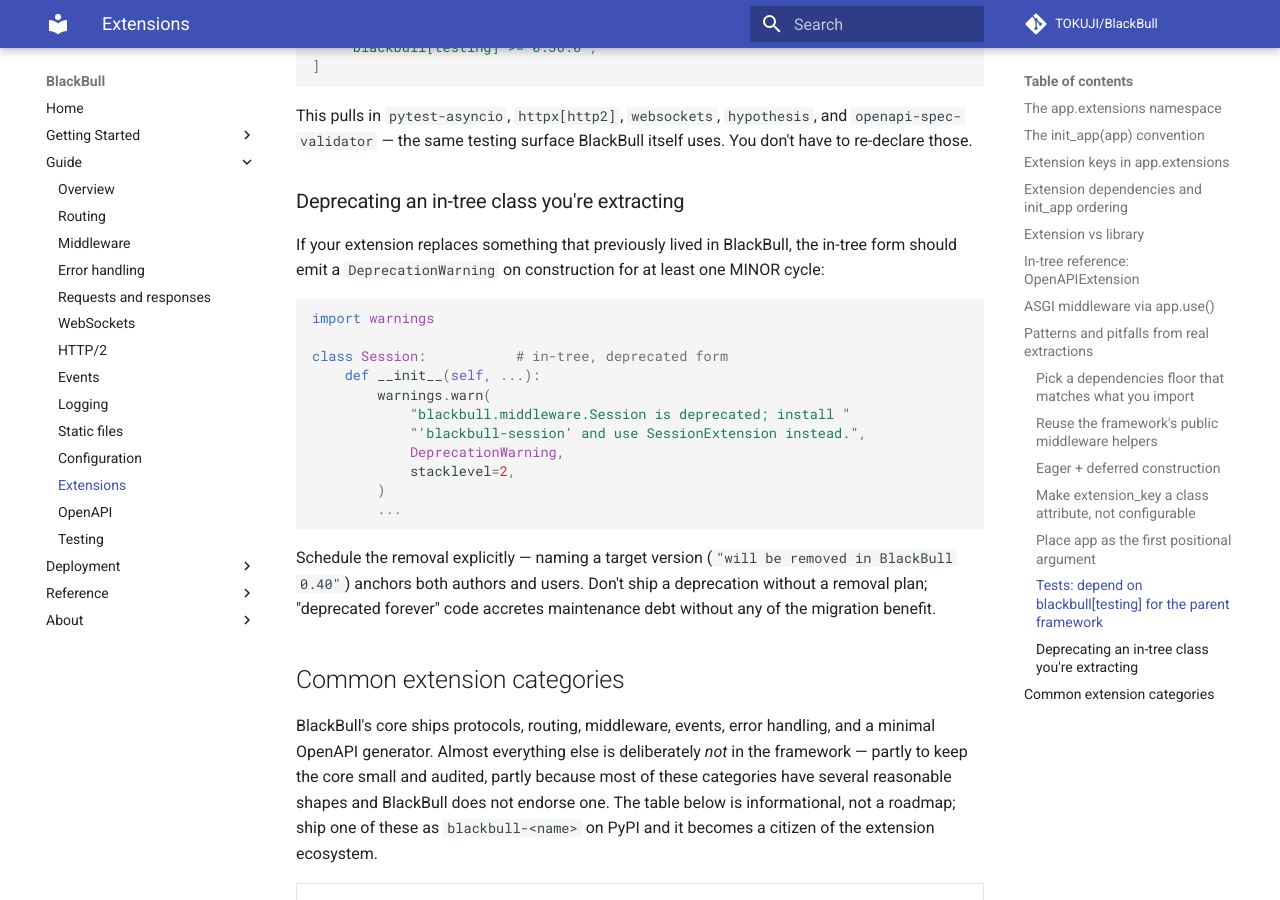
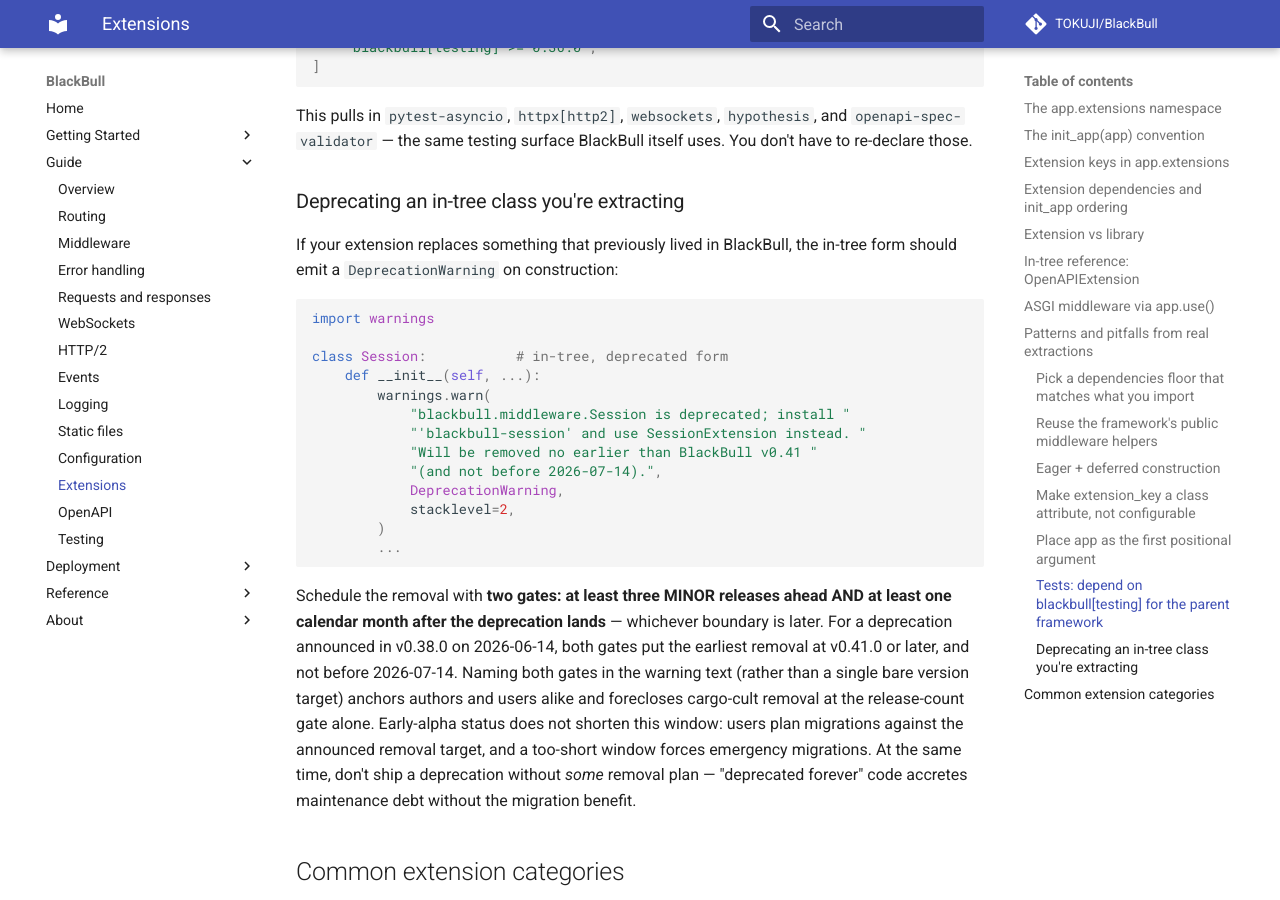
Before and after one commit to TOKUJI/BlackBull, an MkDocs documentation site: the page built from docs/guide/extensions.md, in a window 1280 px wide and 900 px high, scrolled down 6057 px. Built offline with MkDocs 1.6.1 and Material for MkDocs 9.7.7, drawn with Linux system fonts in a browser that asks for light colours; comment, search, counter and statistics services are not loaded.

Commit message:
docs: extend Session deprecation window per policy
The deprecation language shipped in v0.38.0 named "BlackBull 0.40"
as the removal target.  That window is too short — only two MINOR
releases ahead and potentially well under a calendar month at the
current sprint cadence.

New policy: a deprecated feature may not be removed until at least
three MINOR releases ahead AND at least one calendar month has
passed, whichever boundary is later.  Early-alpha status does not
shorten this window; users plan migrations against the announced
removal version, and a too-short window forces emergency migrations.

Concrete impact on the in-tree Session deprecation announced in
v0.38.0 on 2026-06-14:
- earliest-by-releases = v0.41.0
- earliest-by-time = 2026-07-14
- removal at v0.41.0 only if v0.41.0 lands on or after 2026-07-14

Updates the DeprecationWarning text, the middleware.md admonition,
the extensions.md patterns-and-pitfalls deprecation guidance (now
states the two-gate policy as the recommendation for any in-tree →
extracted-package deprecation, not just Session), and the v0.38.0
CHANGELOG entry.  No code-behaviour change; v0.38.0 is still the
target tag.

Co-Authored-By: Claude Opus 4.7 <noreply@anthropic.com>

````diff
--- a/docs/guide/extensions.md
+++ b/docs/guide/extensions.md
@@ -312,7 +312,7 @@ surface BlackBull itself uses.  You don't have to re-declare those.
 
 If your extension replaces something that previously lived in
 BlackBull, the in-tree form should emit a `DeprecationWarning` on
-construction for at least one MINOR cycle:
+construction:
 
 ```python
 import warnings
@@ -321,17 +321,27 @@ class Session:           # in-tree, deprecated form
     def __init__(self, ...):
         warnings.warn(
             "blackbull.middleware.Session is deprecated; install "
-            "'blackbull-session' and use SessionExtension instead.",
+            "'blackbull-session' and use SessionExtension instead. "
+            "Will be removed no earlier than BlackBull v0.41 "
+            "(and not before 2026-07-14).",
             DeprecationWarning,
             stacklevel=2,
         )
         ...
 ```
 
-Schedule the removal explicitly — naming a target version
-(`"will be removed in BlackBull 0.40"`) anchors both authors and
-users.  Don't ship a deprecation without a removal plan; "deprecated
-forever" code accretes maintenance debt without any of the migration
+Schedule the removal with **two gates: at least three MINOR releases
+ahead AND at least one calendar month after the deprecation lands** —
+whichever boundary is later.  For a deprecation announced in v0.38.0
+on 2026-06-14, both gates put the earliest removal at v0.41.0 or
+later, and not before 2026-07-14.  Naming both gates in the warning
+text (rather than a single bare version target) anchors authors and
+users alike and forecloses cargo-cult removal at the release-count
+gate alone.  Early-alpha status does not shorten this window: users
+plan migrations against the announced removal target, and a
+too-short window forces emergency migrations.  At the same time,
+don't ship a deprecation without *some* removal plan — "deprecated
+forever" code accretes maintenance debt without the migration
 benefit.
 
 ## Common extension categories
````
Also changed, not shown: CHANGELOG.md (+6 -3 lines), docs/guide/middleware.md (+2 -1 lines), 1 other file.
